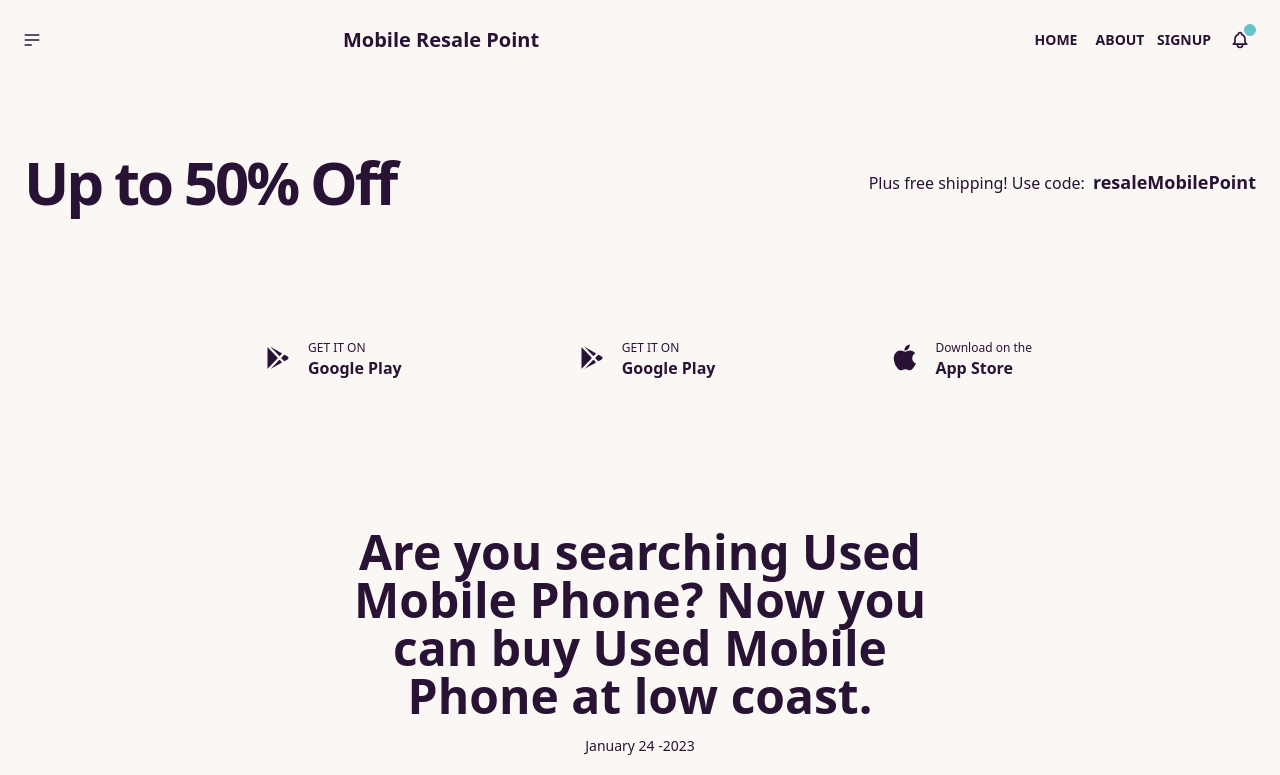
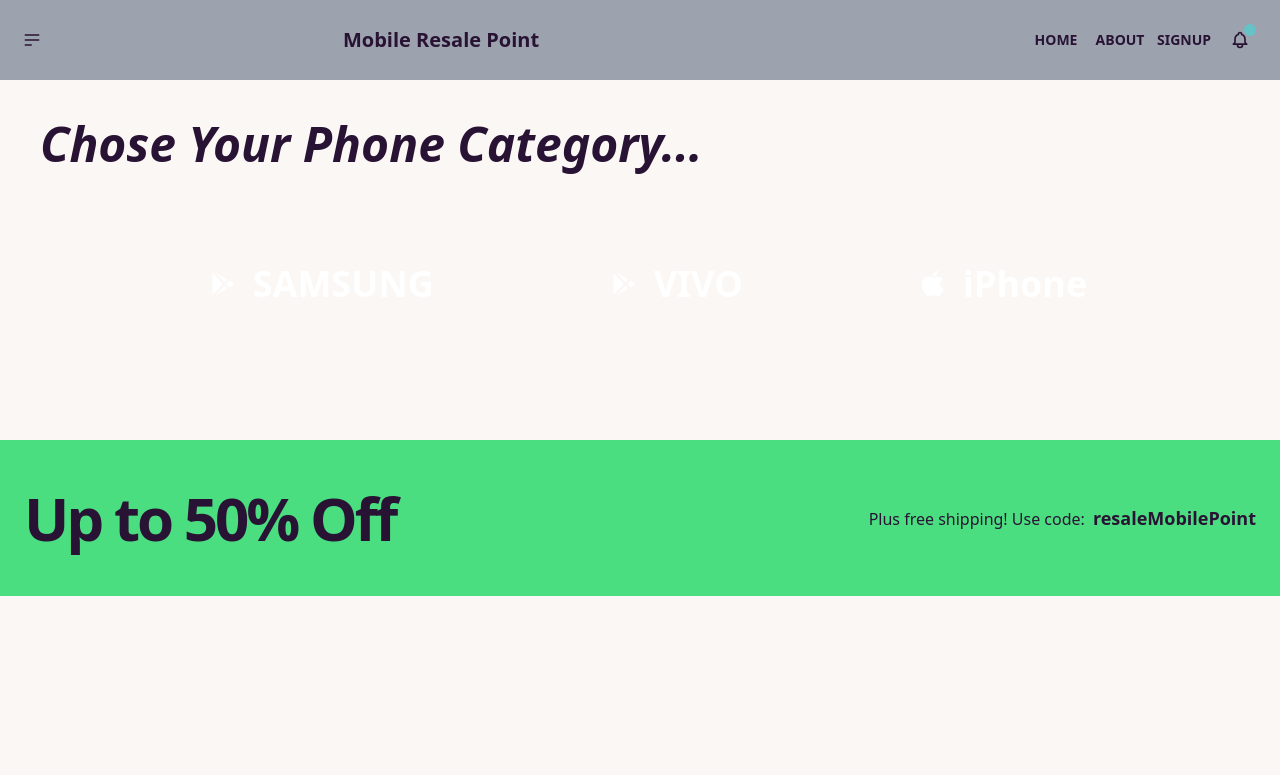
Before and after one commit to RafatRU42/last-assignment, a React (Create React App) app: page / in a window 1280 px wide. Shown: the top 775 px of the page. Built offline with nearby package versions, Linux system fonts and the light colour scheme.

Commit message:
home page modified

```diff
--- a/src/Pages/Home/Home.js
+++ b/src/Pages/Home/Home.js
@@ -4,7 +4,43 @@ import img from './../../profile.jpg'
 const Home = () => {
     return (
         <div>
-            <div className="p-6 py-12 dark:bg-violet-400 dark:text-gray-900 my-6">
+
+
+			<h1 className='text-5xl font-bold m-10 italic'>Chose Your Phone Category...</h1>
+
+
+            <div className="flex flex-col items-center justify-center flex-shrink-0 mt-6 space-y-4 sm:flex-row sm:space-y-0 sm:space-x-4 lg:ml-4 lg:mt-0 lg:justify-center">
+			<button className="inline-flex items-center px-20 py-14 rounded-lg dark:bg-orange-400 dark:text-gray-900">
+				<svg xmlns="http://www.w3.org/2000/svg" viewBox="0 0 24 24" className="fill-current w-7 h-7 text-white">
+					<path d="M 5.4160156 2.328125 L 12.935547 10.158203 C 13.132547 10.363203 13.45925 10.363203 13.65625 10.158203 L 15.179688 8.5742188 C 15.405688 8.3392188 15.354312 7.956875 15.070312 7.796875 C 11.137313 5.571875 6.2620156 2.811125 5.4160156 2.328125 z M 3.140625 2.8476562 C 3.055625 3.0456562 3 3.2629063 3 3.5039062 L 3 20.591797 C 3 20.788797 3.044375 20.970625 3.109375 21.140625 L 11.576172 12.324219 C 11.762172 12.131219 11.762172 11.826813 11.576172 11.632812 L 3.140625 2.8476562 z M 17.443359 9.2578125 C 17.335484 9.2729375 17.233297 9.32375 17.154297 9.40625 L 15.015625 11.632812 C 14.829625 11.825812 14.829625 12.130219 15.015625 12.324219 L 17.134766 14.529297 C 17.292766 14.694297 17.546141 14.729188 17.744141 14.617188 C 19.227141 13.777188 20.226563 13.212891 20.226562 13.212891 C 20.725562 12.909891 21.007 12.443547 21 11.935547 C 20.992 11.439547 20.702609 10.981938 20.224609 10.710938 C 20.163609 10.676937 19.187672 10.124359 17.763672 9.3183594 C 17.664172 9.2623594 17.551234 9.2426875 17.443359 9.2578125 z M 13.296875 13.644531 C 13.165875 13.644531 13.034047 13.696328 12.935547 13.798828 L 5.4746094 21.566406 C 6.7566094 20.837406 11.328781 18.249578 15.050781 16.142578 C 15.334781 15.981578 15.386156 15.599281 15.160156 15.363281 L 13.65625 13.798828 C 13.55775 13.696328 13.427875 13.644531 13.296875 13.644531 z"></path>
+				</svg>
+				<span className="flex flex-col items-start ml-4 leading-none">
+					<h3 className='text-4xl font-bold text-white'>SAMSUNG</h3>
+				</span>
+			</button>
+			<button className="inline-flex items-center px-20 py-14 rounded-lg dark:bg-green-400 text-white">
+				<svg xmlns="http://www.w3.org/2000/svg" viewBox="0 0 24 24" className="fill-current w-7 h-7 text-white">
+					<path d="M 5.4160156 2.328125 L 12.935547 10.158203 C 13.132547 10.363203 13.45925 10.363203 13.65625 10.158203 L 15.179688 8.5742188 C 15.405688 8.3392188 15.354312 7.956875 15.070312 7.796875 C 11.137313 5.571875 6.2620156 2.811125 5.4160156 2.328125 z M 3.140625 2.8476562 C 3.055625 3.0456562 3 3.2629063 3 3.5039062 L 3 20.591797 C 3 20.788797 3.044375 20.970625 3.109375 21.140625 L 11.576172 12.324219 C 11.762172 12.131219 11.762172 11.826813 11.576172 11.632812 L 3.140625 2.8476562 z M 17.443359 9.2578125 C 17.335484 9.2729375 17.233297 9.32375 17.154297 9.40625 L 15.015625 11.632812 C 14.829625 11.825812 14.829625 12.130219 15.015625 12.324219 L 17.134766 14.529297 C 17.292766 14.694297 17.546141 14.729188 17.744141 14.617188 C 19.227141 13.777188 20.226563 13.212891 20.226562 13.212891 C 20.725562 12.909891 21.007 12.443547 21 11.935547 C 20.992 11.439547 20.702609 10.981938 20.224609 10.710938 C 20.163609 10.676937 19.187672 10.124359 17.763672 9.3183594 C 17.664172 9.2623594 17.551234 9.2426875 17.443359 9.2578125 z M 13.296875 13.644531 C 13.165875 13.644531 13.034047 13.696328 12.935547 13.798828 L 5.4746094 21.566406 C 6.7566094 20.837406 11.328781 18.249578 15.050781 16.142578 C 15.334781 15.981578 15.386156 15.599281 15.160156 15.363281 L 13.65625 13.798828 C 13.55775 13.696328 13.427875 13.644531 13.296875 13.644531 z"></path>
+				</svg>
+				<span className="flex flex-col items-start ml-4 leading-none">
+				<h3 className='text-4xl font-bold text-white'>VIVO</h3>
+
+				</span>
+			</button>
+			<button className="inline-flex items-center px-20 py-14 rounded-lg dark:bg-violet-400 text-white">
+				<svg xmlns="http://www.w3.org/2000/svg" viewBox="0 0 50 50" className="fill-current w-7 h-7 text-white">
+					<path d="M 44.527344 34.75 C 43.449219 37.144531 42.929688 38.214844 41.542969 40.328125 C 39.601563 43.28125 36.863281 46.96875 33.480469 46.992188 C 30.46875 47.019531 29.691406 45.027344 25.601563 45.0625 C 21.515625 45.082031 20.664063 47.03125 17.648438 47 C 14.261719 46.96875 11.671875 43.648438 9.730469 40.699219 C 4.300781 32.429688 3.726563 22.734375 7.082031 17.578125 C 9.457031 13.921875 13.210938 11.773438 16.738281 11.773438 C 20.332031 11.773438 22.589844 13.746094 25.558594 13.746094 C 28.441406 13.746094 30.195313 11.769531 34.351563 11.769531 C 37.492188 11.769531 40.8125 13.480469 43.1875 16.433594 C 35.421875 20.691406 36.683594 31.78125 44.527344 34.75 Z M 31.195313 8.46875 C 32.707031 6.527344 33.855469 3.789063 33.4375 1 C 30.972656 1.167969 28.089844 2.742188 26.40625 4.78125 C 24.878906 6.640625 23.613281 9.398438 24.105469 12.066406 C 26.796875 12.152344 29.582031 10.546875 31.195313 8.46875 Z"></path>
+				</svg>
+				<span className="flex flex-col items-start ml-4 leading-none">
+				<h3 className='text-4xl font-bold text-white'>iPhone</h3>
+
+				</span>
+			</button>
+		</div>
+
+
+
+		<div className="p-6 py-12 bg-green-400 dark:text-gray-900 my-20">
                 <div className="container mx-auto">
                     <div className="flex flex-col lg:flex-row items-center justify-between">
                         <h2 className="text-center text-6xl tracking-tighter font-bold">Up to
@@ -20,35 +56,6 @@ const Home = () => {
             </div>
 
 
-            <div className="flex flex-col items-center justify-center flex-shrink-0 mt-6 space-y-4 sm:flex-row sm:space-y-0 sm:space-x-4 lg:ml-4 lg:mt-0 lg:justify-center">
-			<button className="inline-flex items-center px-20 py-14 rounded-lg dark:bg-green-400 dark:text-gray-900">
-				<svg xmlns="http://www.w3.org/2000/svg" viewBox="0 0 24 24" className="fill-current w-7 h-7 dark:text-gray-900">
-					<path d="M 5.4160156 2.328125 L 12.935547 10.158203 C 13.132547 10.363203 13.45925 10.363203 13.65625 10.158203 L 15.179688 8.5742188 C 15.405688 8.3392188 15.354312 7.956875 15.070312 7.796875 C 11.137313 5.571875 6.2620156 2.811125 5.4160156 2.328125 z M 3.140625 2.8476562 C 3.055625 3.0456562 3 3.2629063 3 3.5039062 L 3 20.591797 C 3 20.788797 3.044375 20.970625 3.109375 21.140625 L 11.576172 12.324219 C 11.762172 12.131219 11.762172 11.826813 11.576172 11.632812 L 3.140625 2.8476562 z M 17.443359 9.2578125 C 17.335484 9.2729375 17.233297 9.32375 17.154297 9.40625 L 15.015625 11.632812 C 14.829625 11.825812 14.829625 12.130219 15.015625 12.324219 L 17.134766 14.529297 C 17.292766 14.694297 17.546141 14.729188 17.744141 14.617188 C 19.227141 13.777188 20.226563 13.212891 20.226562 13.212891 C 20.725562 12.909891 21.007 12.443547 21 11.935547 C 20.992 11.439547 20.702609 10.981938 20.224609 10.710938 C 20.163609 10.676937 19.187672 10.124359 17.763672 9.3183594 C 17.664172 9.2623594 17.551234 9.2426875 17.443359 9.2578125 z M 13.296875 13.644531 C 13.165875 13.644531 13.034047 13.696328 12.935547 13.798828 L 5.4746094 21.566406 C 6.7566094 20.837406 11.328781 18.249578 15.050781 16.142578 C 15.334781 15.981578 15.386156 15.599281 15.160156 15.363281 L 13.65625 13.798828 C 13.55775 13.696328 13.427875 13.644531 13.296875 13.644531 z"></path>
-				</svg>
-				<span className="flex flex-col items-start ml-4 leading-none">
-					<span className="mb-1 text-xs">GET IT ON</span>
-					<span className="font-semibold title-font">Google Play</span>
-				</span>
-			</button>
-			<button className="inline-flex items-center px-20 py-14 rounded-lg dark:bg-green-400 dark:text-gray-900">
-				<svg xmlns="http://www.w3.org/2000/svg" viewBox="0 0 24 24" className="fill-current w-7 h-7 dark:text-gray-900">
-					<path d="M 5.4160156 2.328125 L 12.935547 10.158203 C 13.132547 10.363203 13.45925 10.363203 13.65625 10.158203 L 15.179688 8.5742188 C 15.405688 8.3392188 15.354312 7.956875 15.070312 7.796875 C 11.137313 5.571875 6.2620156 2.811125 5.4160156 2.328125 z M 3.140625 2.8476562 C 3.055625 3.0456562 3 3.2629063 3 3.5039062 L 3 20.591797 C 3 20.788797 3.044375 20.970625 3.109375 21.140625 L 11.576172 12.324219 C 11.762172 12.131219 11.762172 11.826813 11.576172 11.632812 L 3.140625 2.8476562 z M 17.443359 9.2578125 C 17.335484 9.2729375 17.233297 9.32375 17.154297 9.40625 L 15.015625 11.632812 C 14.829625 11.825812 14.829625 12.130219 15.015625 12.324219 L 17.134766 14.529297 C 17.292766 14.694297 17.546141 14.729188 17.744141 14.617188 C 19.227141 13.777188 20.226563 13.212891 20.226562 13.212891 C 20.725562 12.909891 21.007 12.443547 21 11.935547 C 20.992 11.439547 20.702609 10.981938 20.224609 10.710938 C 20.163609 10.676937 19.187672 10.124359 17.763672 9.3183594 C 17.664172 9.2623594 17.551234 9.2426875 17.443359 9.2578125 z M 13.296875 13.644531 C 13.165875 13.644531 13.034047 13.696328 12.935547 13.798828 L 5.4746094 21.566406 C 6.7566094 20.837406 11.328781 18.249578 15.050781 16.142578 C 15.334781 15.981578 15.386156 15.599281 15.160156 15.363281 L 13.65625 13.798828 C 13.55775 13.696328 13.427875 13.644531 13.296875 13.644531 z"></path>
-				</svg>
-				<span className="flex flex-col items-start ml-4 leading-none">
-					<span className="mb-1 text-xs">GET IT ON</span>
-					<span className="font-semibold title-font">Google Play</span>
-				</span>
-			</button>
-			<button className="inline-flex items-center px-20 py-14 rounded-lg dark:bg-violet-400 dark:text-gray-900">
-				<svg xmlns="http://www.w3.org/2000/svg" viewBox="0 0 50 50" className="fill-current w-7 h-7 dark:text-gray-900">
-					<path d="M 44.527344 34.75 C 43.449219 37.144531 42.929688 38.214844 41.542969 40.328125 C 39.601563 43.28125 36.863281 46.96875 33.480469 46.992188 C 30.46875 47.019531 29.691406 45.027344 25.601563 45.0625 C 21.515625 45.082031 20.664063 47.03125 17.648438 47 C 14.261719 46.96875 11.671875 43.648438 9.730469 40.699219 C 4.300781 32.429688 3.726563 22.734375 7.082031 17.578125 C 9.457031 13.921875 13.210938 11.773438 16.738281 11.773438 C 20.332031 11.773438 22.589844 13.746094 25.558594 13.746094 C 28.441406 13.746094 30.195313 11.769531 34.351563 11.769531 C 37.492188 11.769531 40.8125 13.480469 43.1875 16.433594 C 35.421875 20.691406 36.683594 31.78125 44.527344 34.75 Z M 31.195313 8.46875 C 32.707031 6.527344 33.855469 3.789063 33.4375 1 C 30.972656 1.167969 28.089844 2.742188 26.40625 4.78125 C 24.878906 6.640625 23.613281 9.398438 24.105469 12.066406 C 26.796875 12.152344 29.582031 10.546875 31.195313 8.46875 Z"></path>
-				</svg>
-				<span className="flex flex-col items-start ml-4 leading-none">
-					<span className="mb-1 text-xs">Download on the</span>
-					<span className="font-semibold title-font">App Store</span>
-				</span>
-			</button>
-		</div>
 
             <article className="max-w-2xl px-6 py-24 mx-auto space-y-12  light:text-gray-50">
 	<div className="w-full mx-auto space-y-4 text-center">
--- a/src/Shared/Navbar/Navbar.js
+++ b/src/Shared/Navbar/Navbar.js
@@ -3,7 +3,7 @@ import { Link } from 'react-router-dom';
 
 const Navbar = () => {
     return (
-        <div className="navbar bg-base-100 bg-[#65a30d]">
+        <div className="navbar bg-base-100 bg-gray-400">
         <div className="navbar-start">
           <div className="dropdown">
             <label tabIndex={0} className="btn btn-ghost btn-circle">
```
